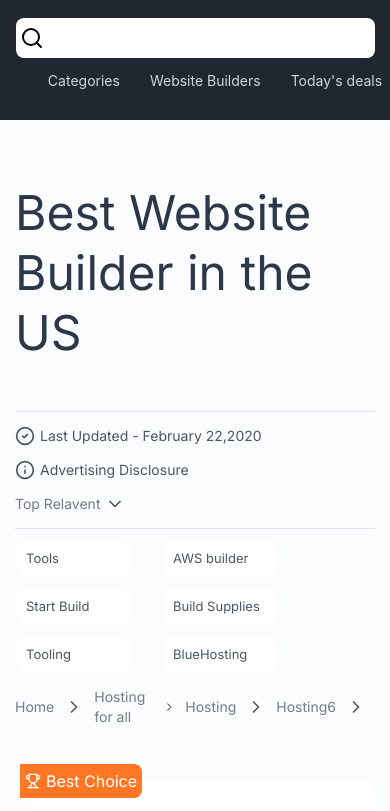
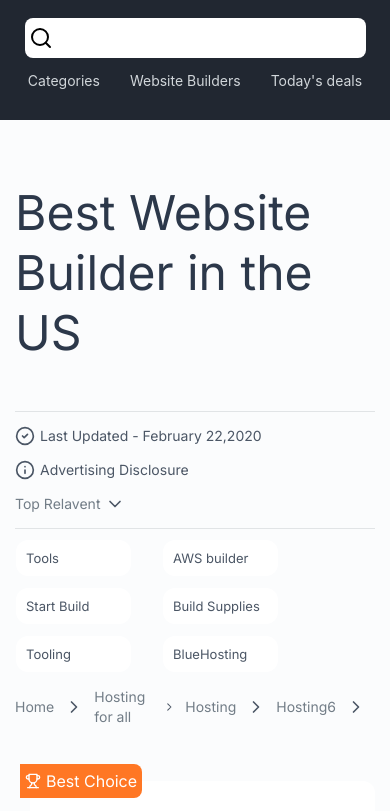
Before and after one commit to SumanGurung01/website-builder-submission, a React (Create React App) app: page / in a window 390 px wide. Shown: the top 811 px of the page. Built offline with nearby package versions, Linux system fonts and the light colour scheme.

Commit message:
fix : fix navbar responsiveness

```diff
--- a/src/styles/Navbar.scss
+++ b/src/styles/Navbar.scss
@@ -4,6 +4,7 @@
     justify-content: center;
     align-items: center;
     height:64px;
+    padding:0px 10px 0px 10px;
 }
 
 .navbar__search{
@@ -22,12 +23,12 @@
     height:30px;
     flex:1;
     font-size: 16px;
-    padding-left:10px
+    padding-left:10px;
 }
 
 .navbar__list{
     display:flex;
-    justify-content: center;
+    justify-content: space-around;
     align-items: center;
     list-style-type: none;
     gap:30px;
@@ -48,4 +49,7 @@ li{
     .navbar__search{
         width:90%;
     }
+    .navbar__list{
+        margin-left:-40px;
+    }
   }
```
Also changed, not shown: 1 other file (tests, documents, lock files or other folders).
